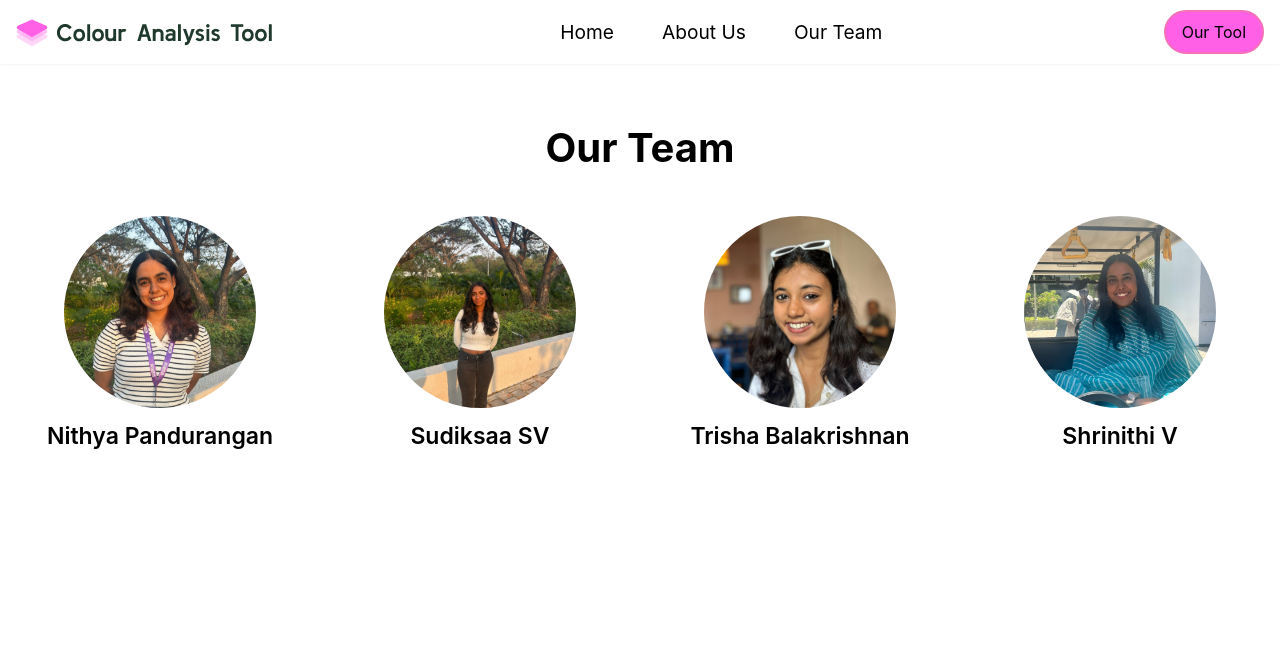
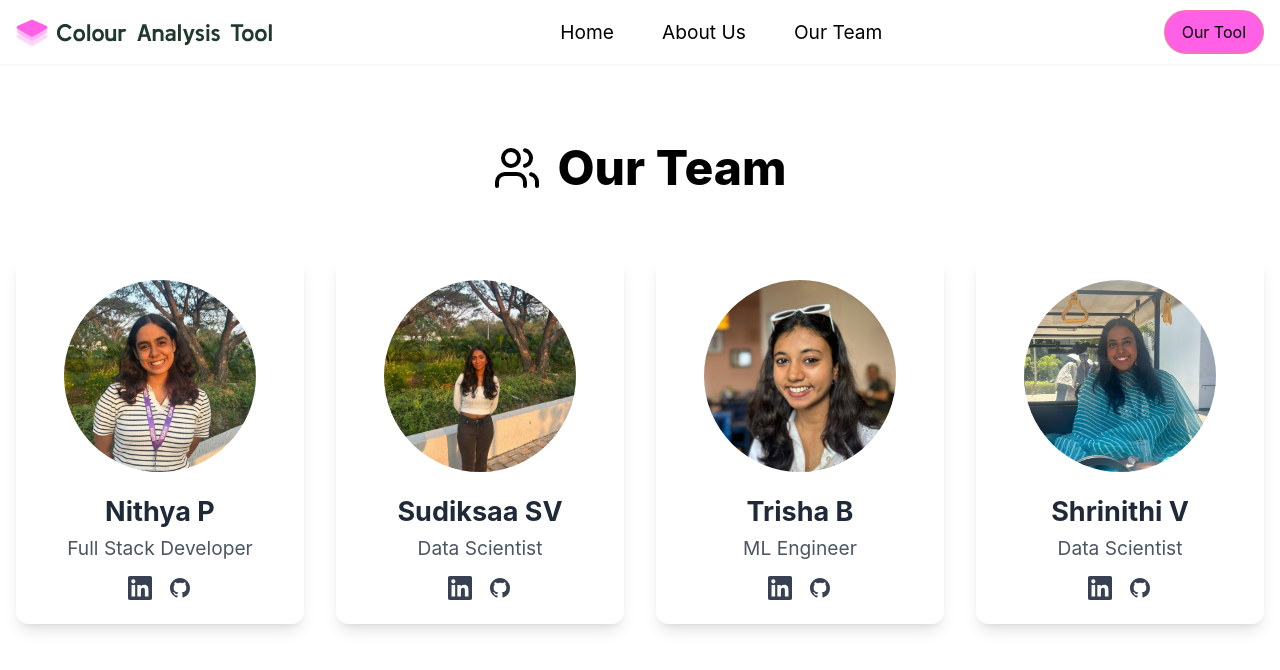
Before and after one commit to nithyapandurangan/colour-analysis-tool, a React (Create React App) app: page /team in a window 1280 px wide. Shown: the top 670 px of the page. Built offline with nearby package versions, Linux system fonts and the light colour scheme.

Commit message:
Update Team.jsx

```diff
--- a/src/pages/Team.jsx
+++ b/src/pages/Team.jsx
@@ -1,31 +1,122 @@
+import { motion } from 'framer-motion';
+import { Users } from 'lucide-react';
+
 import niths from '../assets/images/niths.jpeg';
 import sud from '../assets/images/sudi.jpeg';
 import trish from '../assets/images/trish.jpeg';
 import shri from '../assets/images/shri.jpeg';
 
+const teamMembers = [
+  {
+    name: 'Nithya P',
+    image: niths,
+    role: 'Full Stack Developer',
+    github: 'https://github.com/nithyapandurangan',
+    linkedin: 'www.linkedin.com/in/nithya-pandurangan'
+  },
+  {
+    name: 'Sudiksaa SV',
+    image: sud,
+    role: 'Data Scientist',
+    github: 'https://github.com/Sudiksaa2510',
+    linkedin: 'https://www.linkedin.com/in/sudiksaa-velan-662269322/'
+  },
+  {
+    name: 'Trisha B',
+    image: trish,
+    role: 'ML Engineer',
+    github: 'https://github.com/trishabala',
+    linkedin: 'https://www.linkedin.com/in/trishabalakrishnan/'
+  },
+  {
+    name: 'Shrinithi V',
+    image: shri,
+    role: 'Data Scientist',
+    github: 'https://github.com/shrinithi',
+    linkedin: 'https://www.linkedin.com/in/shrinithi-vijayaraghavan-101126231/'
+  },
+];
+
+const TeamMember = ({ name, image, role, github, linkedin, index }) => (
+  <motion.div
+    className="flex flex-col items-center p-6 bg-white rounded-xl shadow-lg transition-all duration-300 hover:shadow-xl hover:-translate-y-1"
+    initial={{ opacity: 0, y: 50 }}
+    animate={{ opacity: 1, y: 0 }}
+    transition={{ duration: 0.5, delay: index * 0.1 }}
+  >
+    <div className="relative w-48 h-48 mb-6 overflow-hidden rounded-full">
+      <img src={image || "/placeholder.svg"} alt={name} className="w-full h-full object-cover" />
+    </div>
+    <h2 className="text-2xl font-bold text-gray-800 mb-2">{name}</h2>
+    <p className="text-lg text-gray-600 mb-4">{role}</p>
+    <div className="flex space-x-4">
+      {/* LinkedIn Icon */}
+      <a href={linkedin} className="text-gray-700 hover:text-gray-900" target="_blank" rel="noopener noreferrer">
+        <svg className="w-6 h-6" fill="currentColor" viewBox="0 0 24 24" aria-hidden="true">
+          <path d="M20.447 20.452h-3.554v-5.569c0-1.328-.027-3.037-1.852-3.037-1.853 0-2.136 1.445-2.136 2.939v5.667H9.351V9h3.414v1.561h.046c.477-.9 1.637-1.85 3.37-1.85 3.601 0 4.267 2.37 4.267 5.455v6.286zM5.337 7.433c-1.144 0-2.063-.926-2.063-2.065 0-1.138.92-2.063 2.063-2.063 1.14 0 2.064.925 2.064 2.063 0 1.139-.925 2.065-2.064 2.065zm1.782 13.019H3.555V9h3.564v11.452zM22.225 0H1.771C.792 0 0 .774 0 1.729v20.542C0 23.227.792 24 1.771 24h20.451C23.2 24 24 23.227 24 22.271V1.729C24 .774 23.2 0 22.222 0h.003z" />
+        </svg>
+      </a>
+      {/* GitHub Icon */}
+      <a href={github} className="text-gray-700 hover:text-gray-900" target="_blank" rel="noopener noreferrer">
+        <svg className="w-6 h-6" fill="currentColor" viewBox="0 0 24 24" aria-hidden="true">
+          <path fillRule="evenodd" d="M12 2C6.477 2 2 6.484 2 12.017c0 4.425 2.865 8.18 6.839 9.504.5.092.682-.217.682-.483 0-.237-.008-.868-.013-1.703-2.782.605-3.369-1.343-3.369-1.343-.454-1.158-1.11-1.466-1.11-1.466-.908-.62.069-.608.069-.608 1.003.07 1.531 1.032 1.531 1.032.892 1.53 2.341 1.088 2.91.832.092-.647.35-1.088.636-1.338-2.22-.253-4.555-1.113-4.555-4.951 0-1.093.39-1.988 1.029-2.688-.103-.253-.446-1.272.098-2.65 0 0 .84-.27 2.75 1.026A9.564 9.564 0 0112 6.844c.85.004 1.705.115 2.504.337 1.909-1.296 2.747-1.027 2.747-1.027.546 1.379.202 2.398.1 2.651.64.7 1.028 1.595 1.028 2.688 0 3.848-2.339 4.695-4.566 4.943.359.309.678.92.678 1.855 0 1.338-.012 2.419-.012 2.747 0 .268.18.58.688.482A10.019 10.019 0 0022 12.017C22 6.484 17.522 2 12 2z" clipRule="evenodd" />
+        </svg>
+      </a>
+    </div>
+  </motion.div>
+);
+
 export default function Team() {
-  const teamMembers = [
-    { name: 'Nithya Pandurangan', image: niths },
-    { name: 'Sudiksaa SV', image: sud },
-    { name: 'Trisha Balakrishnan', image: trish },
-    { name: 'Shrinithi V', image: shri },
-  ];
+  return (
+    <div className="min-h-screen py-20">
+      <div className="container mx-auto px-4">
+        <motion.div
+          className="text-center mb-16"
+          initial={{ opacity: 0, y: -20 }}
+          animate={{ opacity: 1, y: 0 }}
+          transition={{ duration: 0.5 }}
+        >
+          <div className="flex items-center justify-center mb-4">
+            <Users className="w-12 h-12 text-black mr-4" />
+            <h1 className="text-5xl font-extrabold">
+              Our Team
+            </h1>
+          </div>
 
-  return (
-    <div className="container mx-auto px-4 py-16">
-      <h1 className="text-4xl font-bold text-center mb-12">Our Team</h1>
-      <div className="grid grid-cols-1 sm:grid-cols-2 lg:grid-cols-4 gap-8">
-        {teamMembers.map((member, index) => (
-          <div key={index} className="flex flex-col items-center">
-            <img
-              src={member.image}
-              alt={`${member.name}'s portrait`}
-              className="w-48 h-48 rounded-full mb-4 object-cover"
-            />
-            <h2 className="text-xl font-semibold text-center">{member.name}</h2>
-          </div>
-        ))}
+        </motion.div>
+
+        <div className="grid grid-cols-1 sm:grid-cols-2 lg:grid-cols-4 gap-8">
+          {teamMembers.map((member, index) => (
+            <TeamMember key={member.name} {...member} index={index} />
+          ))}
+        </div>
       </div>
+
+      {/* Decorative elements */}
+      <motion.div
+        className="fixed top-20 left-10 w-64 h-64 rounded-full blur-3xl"
+        animate={{
+          scale: [1, 1.2, 1],
+          rotate: [0, 90, 0],
+        }}
+        transition={{
+          duration: 20,
+          repeat: Infinity,
+          repeatType: "reverse",
+        }}
+      />
+      <motion.div
+        className="fixed bottom-20 right-10 w-96 h-96 rounded-full opacity-20 blur-3xl"
+        animate={{
+          scale: [1, 1.3, 1],
+          rotate: [0, -90, 0],
+        }}
+        transition={{
+          duration: 25,
+          repeat: Infinity,
+          repeatType: "reverse",
+        }}
+      />
     </div>
   );
 }
```
